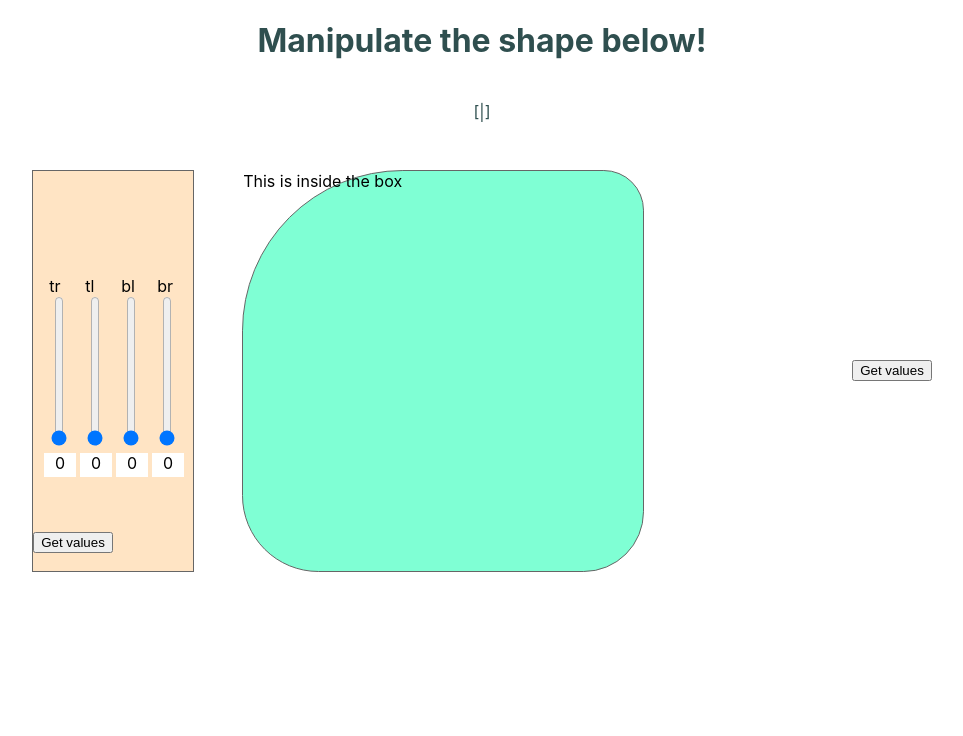
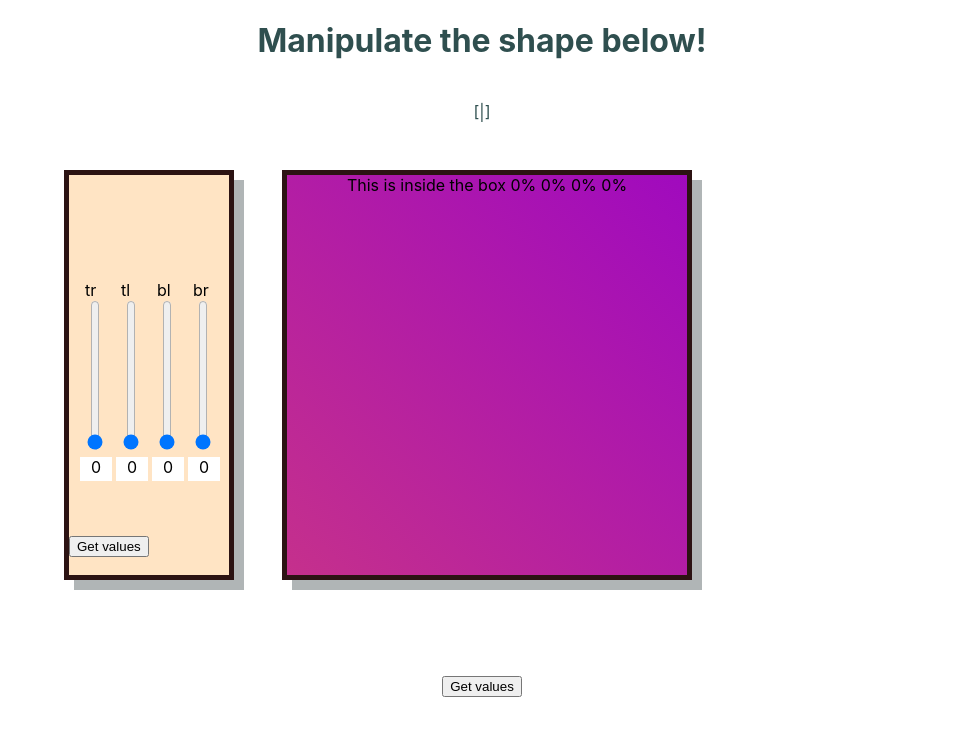
Before and after one commit to gooseman1721/border-radius-previewer, a React (Create React App) app: page / in a window 1280 px wide. Shown: the top 736 px of the page, without its empty margins (158-1121 px from the left). Built offline with nearby package versions, Linux system fonts and the light colour scheme.

Commit message:
ShapeshifterBox now changes shape according to slider values. Basic functionality complete.

```diff
--- a/src/App.css
+++ b/src/App.css
@@ -6,6 +6,12 @@
   --containerGap: 3em;
   --sliderContainerWidth: 10em;
   --shapeshifterBoxRightMargin: calc(var(--containerGap) + var(--sliderContainerWidth));
+}
+
+.App
+{
+  display: flex;
+  flex-direction: column;
 }
 
 .titleText
@@ -17,7 +23,7 @@
   justify-content: center;
 }
 
-.container
+.container, .bottomControlPanel
 {
   display: flex;
   margin: 3em;
@@ -45,7 +51,8 @@
 
 #shapeshifterBox
 {
-  background-color: aquamarine;
+  /* background-color: rgb(162, 23, 197); */
+  background-image: linear-gradient(225deg, rgb(160, 10, 190), rgb(197, 48, 140));
   height: 25em;
   width: 25em;
   display: 'flex';
@@ -54,12 +61,14 @@
   justify-content: center;
   border-radius: 0% 0% 2% 10%;
   margin-right: var(--shapeshifterBoxRightMargin);
+  text-align: center;
 
 }
 
 .box
 {
-  border: 1px solid #666;
+  border: 5px solid rgb(44, 19, 19);
+  box-shadow: 10px 10px rgba(99, 108, 110, 0.5);
 
 }
 
--- a/src/App.js
+++ b/src/App.js
@@ -1,4 +1,4 @@
-import { useState } from 'react';
+import { useState, useEffect } from 'react';
 import './App.css';
 import ShapeshifterBox from './components/ShapeshifterBox';
 import BoxSlider from './components/BoxSlider';
@@ -13,14 +13,22 @@ function App(props) {
     tl: 0,
     bl: 0,
     br: 0,
-});
+  });
 
+  useEffect(() => {
+    setBorders(makeBorderRadiusString(sliderState))
+  }, [sliderState])
 
   function getSliderArrayValues()
   {
     alert(`TR: ${sliderState.tr}, TL: ${sliderState.tl}
     BL: ${sliderState.bl}, BR: ${sliderState.br}`);
     console.log(sliderState);
+  }
+
+  function makeBorderRadiusString(sliderStateObj)
+  {
+    return `${sliderStateObj.tr}% ${sliderStateObj.tl}% ${sliderStateObj.bl}% ${sliderStateObj.br}%`;
   }
 
 
@@ -44,14 +52,19 @@ function App(props) {
           display: "flex",
           justifyContent: "center",
           alignItems: "center"
-        }}>
-        <ShapeshifterBox></ShapeshifterBox>
+          }}>
+          <ShapeshifterBox styleBorderRadius={borders}></ShapeshifterBox>
+
+        </div>
+
+
+      </div>
+      <div className='bottomControlPanel'>
         <button
             id='getSliderArrayValuesButton'
             className='basicButton'
             onClick={getSliderArrayValues}
             >Get values</button>
-        </div>
       </div>
 
 
--- a/src/components/ShapeshifterBox.js
+++ b/src/components/ShapeshifterBox.js
@@ -1,14 +1,13 @@
 import React from 'react'
 
-export default function ShapeshifterBox() {
-
-  const shapeshifterBoxStyle = {
-    borderRadius: '40% 10% 15% 19%',
-  };
+export default function ShapeshifterBox(props) {
+  const styleBorderRadius = props.styleBorderRadius;
 
   return (
-    <div id='shapeshifterBox' className='box' style={shapeshifterBoxStyle}>
-        This is inside the box
+    <div id='shapeshifterBox' className='box' style={{
+      borderRadius: props.styleBorderRadius
+    }}>
+        This is inside the box {props.styleBorderRadius}
     </div>
   )
 }
--- a/src/index.js
+++ b/src/index.js
@@ -4,7 +4,7 @@ import './index.css';
 import App from './App';
 import reportWebVitals from './reportWebVitals';
 
-const DEFAULT_BORDERS = ["10%", "10%", "10%", "10%"]
+const DEFAULT_BORDERS = ["10% 10% 10% 10%"]
 
 const root = ReactDOM.createRoot(document.getElementById('root'));
 root.render(
```
